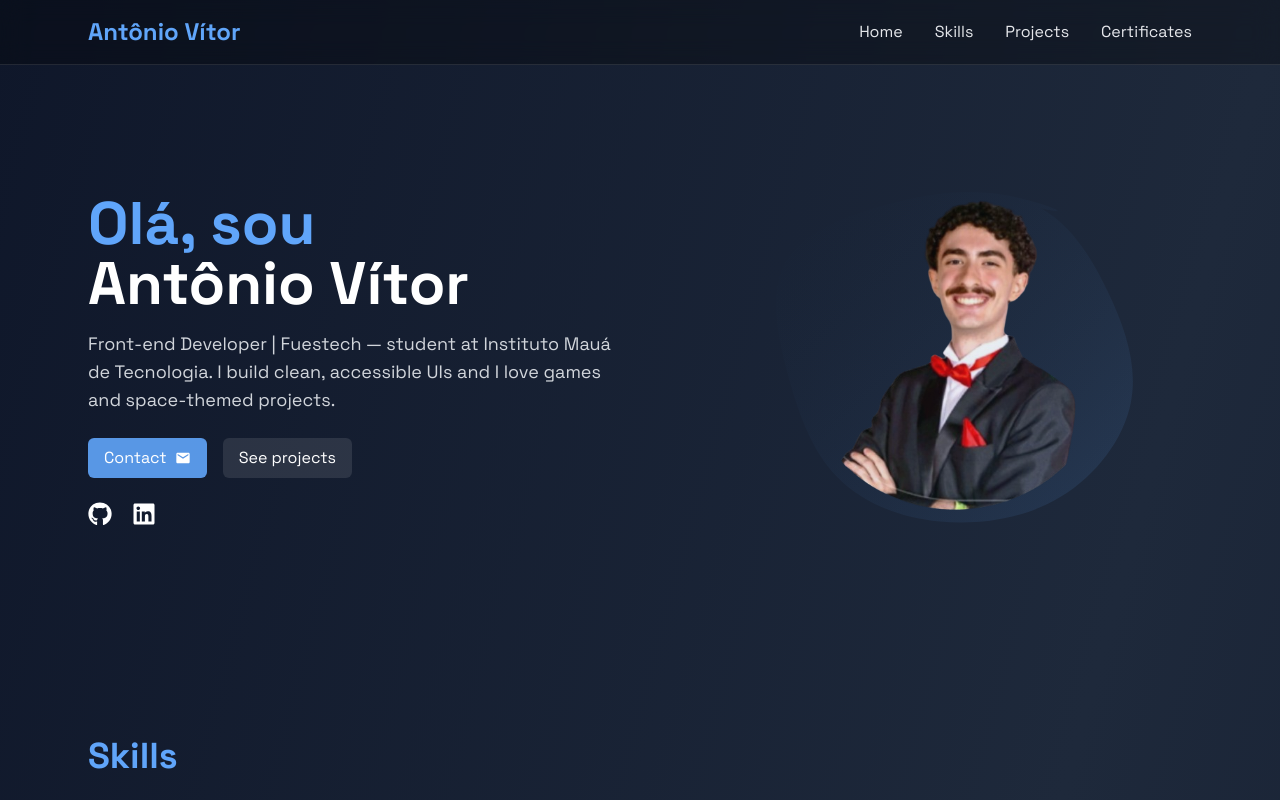
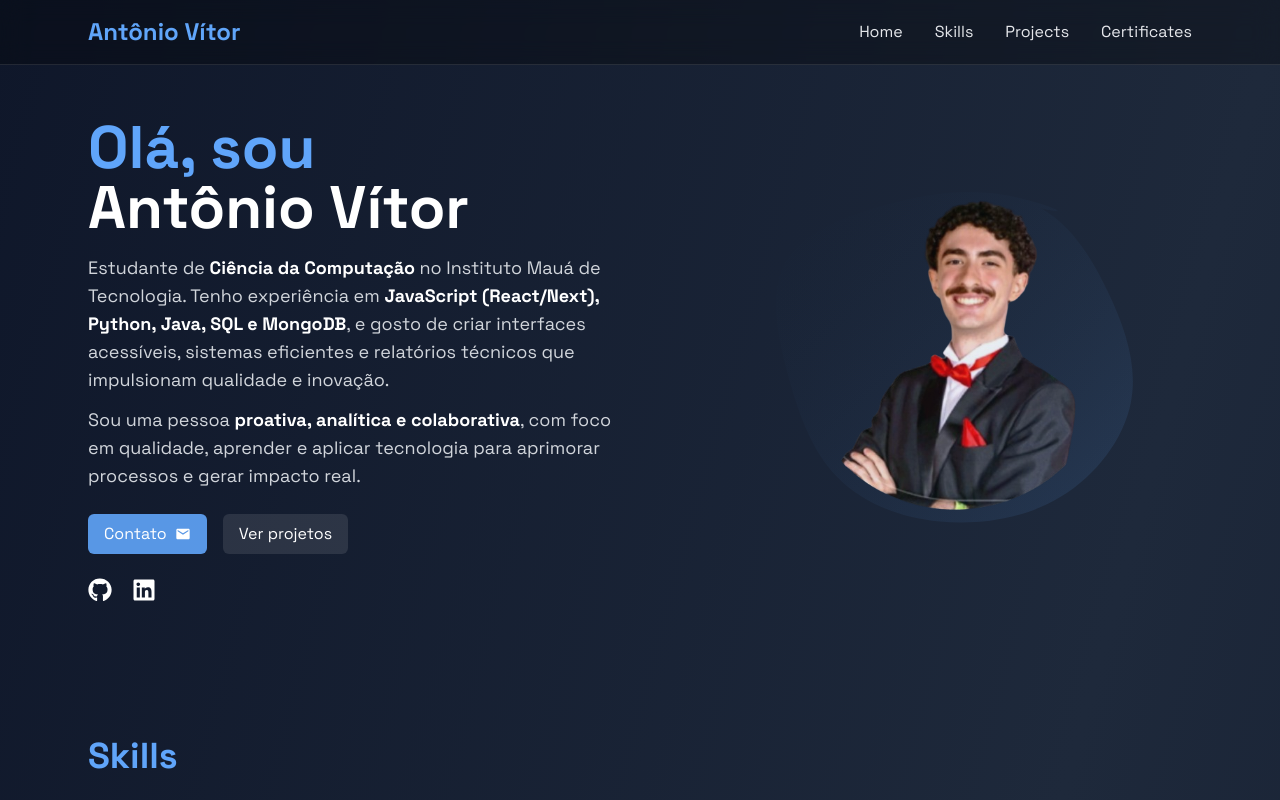
Before and after one commit to antonioVitor04/portfolio, a React (Vite) app: page / in a window 1280 px wide. Shown: the top 800 px of the page. Built offline with nearby package versions, Linux system fonts and the light colour scheme.

Commit message:
atualizando informações de portfolio

```diff
--- a/src/components/Hero.jsx
+++ b/src/components/Hero.jsx
@@ -10,27 +10,57 @@ export default function Hero() {
           <h1 className="text-5xl md:text-6xl font-extrabold leading-tight text-azul-cosmo">
             Olá, sou <span className="text-white block">Antônio Vítor</span>
           </h1>
+
           <p className="mt-4 text-lg text-gray-300">
-            Front-end Developer | Fuestech — student at Instituto Mauá de Tecnologia. I build clean, accessible UIs and I love games and space-themed projects.
+            Estudante de <span className="text-white font-semibold">Ciência da Computação</span> no Instituto Mauá de Tecnologia.
+            Tenho experiência em <span className="text-white font-semibold">JavaScript (React/Next), Python, Java, SQL e MongoDB</span>,
+            e gosto de criar interfaces acessíveis, sistemas eficientes e relatórios técnicos que impulsionam qualidade e inovação.
           </p>
+
+          <p className="mt-3 text-lg text-gray-300">
+            Sou uma pessoa <span className="text-white font-semibold">proativa, analítica e colaborativa</span>, com foco em qualidade, aprender e aplicar tecnologia para aprimorar processos e gerar impacto real.
+          </p>
+
           <div className="mt-6 flex gap-4">
-            <a href="mailto:antoniovitor@example.com" className="inline-flex items-center gap-2 px-4 py-2 rounded-md bg-azul-cosmo/90 hover:scale-105 transition">
-              Contact <MdEmail />
+            <a
+              href="mailto:antonionapoli394@gmail.com"
+              className="inline-flex items-center gap-2 px-4 py-2 rounded-md bg-azul-cosmo/90 hover:scale-105 transition"
+            >
+              Contato <MdEmail />
             </a>
-            <a href="#projects" className="inline-flex items-center gap-2 px-4 py-2 rounded-md bg-white/10 hover:bg-white/20 transition">
-              See projects
+            <a
+              href="#projects"
+              className="inline-flex items-center gap-2 px-4 py-2 rounded-md bg-white/10 hover:bg-white/20 transition"
+            >
+              Ver projetos
             </a>
           </div>
+
           <div className="flex gap-5 mt-6 text-2xl">
-            <a href="https://github.com/antonioVitor04" target="_blank" rel="noopener noreferrer"><FaGithub className="hover:text-azul-cosmo transition" /></a>
-            <a href="https://www.linkedin.com/in/ant%C3%B4nio-v%C3%ADtor-bozzo-de-napoli-2927a0323/" target="_blank" rel="noopener noreferrer"><FaLinkedin className="hover:text-azul-cosmo transition" /></a>
+            <a
+              href="https://github.com/antonioVitor04"
+              target="_blank"
+              rel="noopener noreferrer"
+            >
+              <FaGithub className="hover:text-azul-cosmo transition" />
+            </a>
+            <a
+              href="https://www.linkedin.com/in/ant%C3%B4nio-v%C3%ADtor-bozzo-de-napoli-2927a0323/"
+              target="_blank"
+              rel="noopener noreferrer"
+            >
+              <FaLinkedin className="hover:text-azul-cosmo transition" />
+            </a>
           </div>
         </div>
 
         <div className="flex justify-center md:justify-end">
           <div className="relative w-80 h-80 md:w-[28rem] md:h-[28rem] lg:w-[32rem] lg:h-[32rem]">
-            {/* SVG com clipPath aplicado diretamente */}
-            <svg viewBox="0 0 200 200" xmlns="http://www.w3.org/2000/svg" className="absolute inset-0 w-full h-full">
+            <svg
+              viewBox="0 0 200 200"
+              xmlns="http://www.w3.org/2000/svg"
+              className="absolute inset-0 w-full h-full"
+            >
               <defs>
                 <clipPath id="blobClip">
                   <path
@@ -41,9 +71,8 @@ export default function Hero() {
                 </clipPath>
               </defs>
 
-              {/* Imagem dentro do SVG usando o clipPath - ajustada para preencher melhor */}
               <image
-                 href="/images/perfil.png"
+                href="/images/perfil.png"
                 x="40"
                 y="25"
                 width="135"
@@ -53,7 +82,6 @@ export default function Hero() {
                 preserveAspectRatio="xMidYMid slice"
               />
 
-              {/* Overlay de gradiente */}
               <rect
                 x="0"
                 y="0"
@@ -64,14 +92,18 @@ export default function Hero() {
               />
 
               <defs>
-                <linearGradient id="gradientOverlay" x1="0%" y1="0%" x2="100%" y2="100%">
+                <linearGradient
+                  id="gradientOverlay"
+                  x1="0%"
+                  y1="0%"
+                  x2="100%"
+                  y2="100%"
+                >
                   <stop offset="0%" stopColor="transparent" />
                   <stop offset="100%" stopColor="rgba(96,165,250,0.2)" />
                 </linearGradient>
               </defs>
             </svg>
-
-
           </div>
         </div>
       </div>
--- a/src/components/Projects.jsx
+++ b/src/components/Projects.jsx
@@ -13,7 +13,7 @@ const projetos = [
         tecnologias: ['Java', 'MySQL', 'Astah', 'NetBeans', 'Git', 'GitHub'],
         github: 'https://github.com/antonioVitor04/PII_1S_2024',
         gitlab: '',
-        linkedin: 'https://linkedin.com'
+        linkedin: 'https://www.linkedin.com/in/ant%C3%B4nio-v%C3%ADtor-bozzo-de-napoli-2927a0323/details/projects/'
     },
     {
         id: 2,
@@ -25,7 +25,7 @@ const projetos = [
         tecnologias: ['Node.js', 'MongoDB', 'Javascript', 'Html', 'CSS', 'Git', 'GitHub'],
         github: 'https://github.com/antonioVitor04/O-Semeador-',
         gitlab: '',
-        linkedin: 'https://linkedin.com'
+        linkedin: 'https://www.linkedin.com/in/ant%C3%B4nio-v%C3%ADtor-bozzo-de-napoli-2927a0323/details/projects/'
     },
     {
         id: 3,
@@ -37,7 +37,7 @@ const projetos = [
         tecnologias: ['React', 'Tailwind', 'Node.js', 'Javascript', 'Vite', 'MongoDB', 'MSal', 'Python', 'Azure', 'Figma', 'Git', 'GitHub'],
         github: 'https://github.com/antonioVitor04/S3-Site-MauaEsports',
         gitlab: '',
-        linkedin: 'https://linkedin.com'
+        linkedin: 'https://www.linkedin.com/in/ant%C3%B4nio-v%C3%ADtor-bozzo-de-napoli-2927a0323/details/projects/'
     },
     {
         id: 4,
@@ -61,7 +61,7 @@ const projetos = [
         tecnologias: ['React', 'Tailwind', 'Node.js', 'Javascript', 'Vite', 'Git', 'GitHub'],
         github: 'https://github.com/antonioVitor04/portfolio',
         gitlab: '',
-        linkedin: 'https://linkedin.com'
+        linkedin: 'https://www.linkedin.com/in/ant%C3%B4nio-v%C3%ADtor-bozzo-de-napoli-2927a0323/details/projects/'
     }
 ]
 
```
